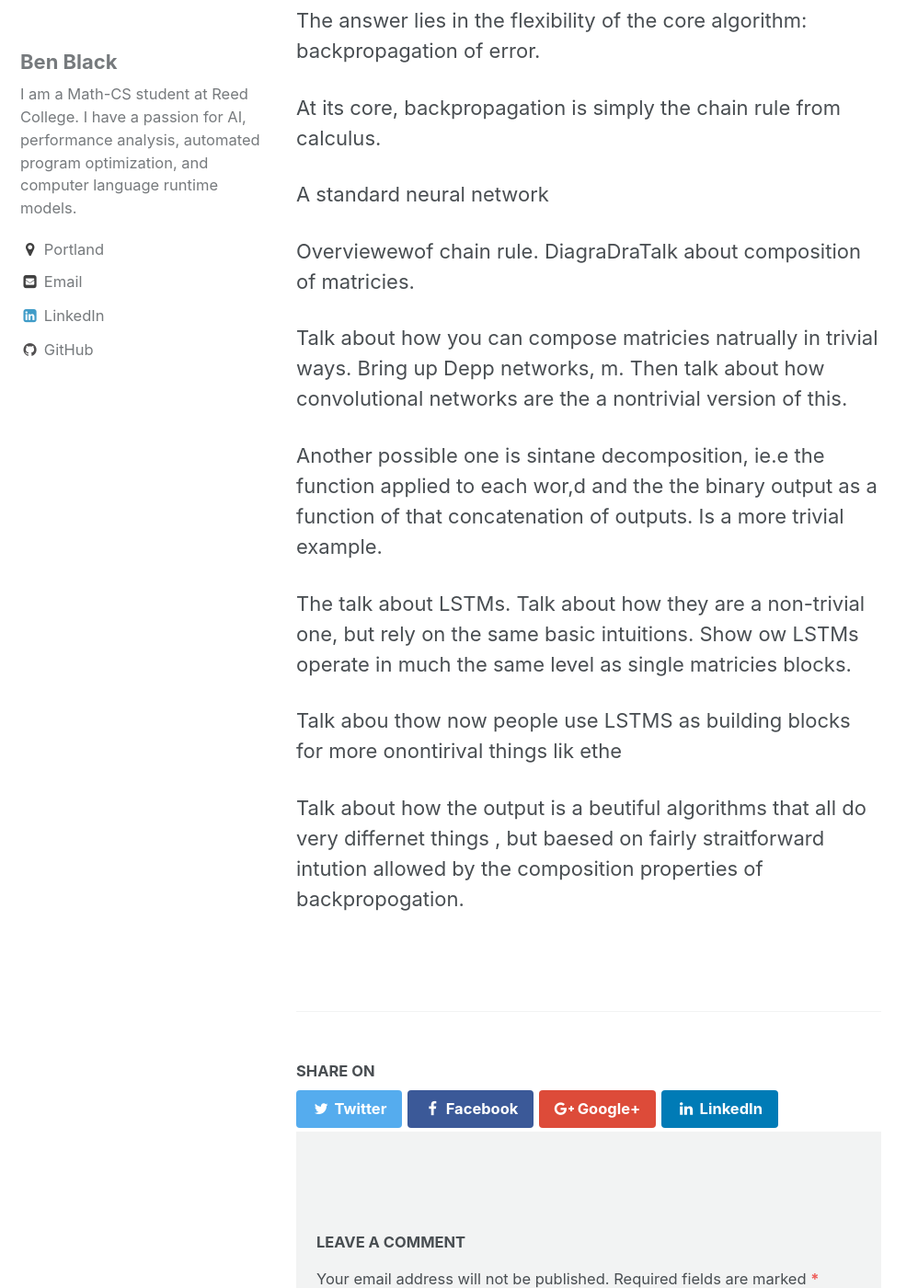
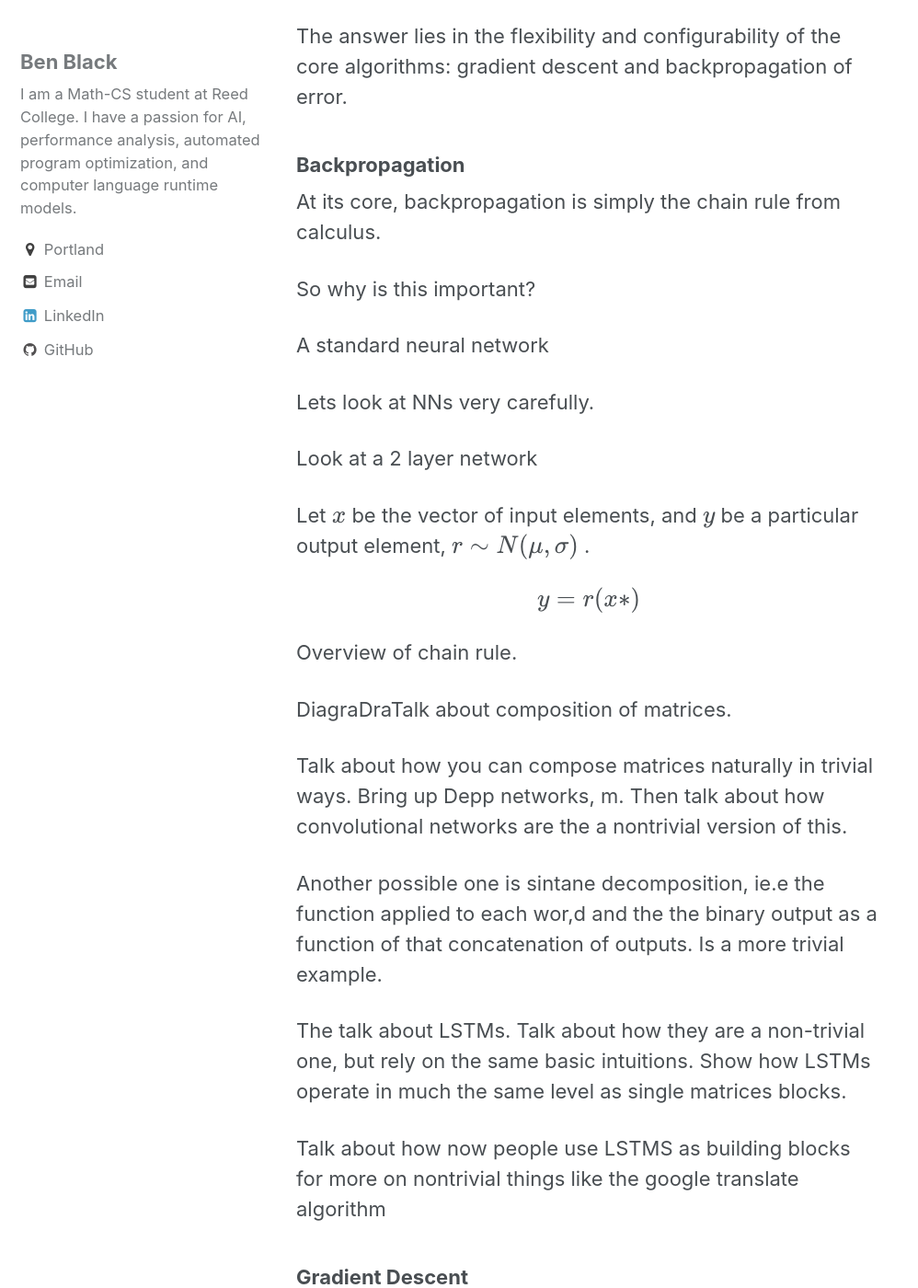
Before and after one commit to benblack769/benblack769.github.io, a Jekyll site: the page built from neural_posts/backpropogation-composeable-configurable.md, in a window 1280 px wide and 1400 px high, scrolled down 554 px. Shown: the whole window at 92% size, without its empty margins (0-998 px from the left). Built offline with Jekyll 4.4.1, drawn with Linux system fonts in a browser that asks for light colours; our own code applies the rules of GitHub Pages for plain Markdown files; formulas are drawn with MathJax 3; some of the changed text lies outside the part shown.

Commit message:
test math

```diff
--- a/neural_posts/backpropogation-composeable-configurable.md
+++ b/neural_posts/backpropogation-composeable-configurable.md
@@ -1,28 +1,67 @@
-Backpropagation
+## Backpropagation
 
-{% raw %}
-$$x + y = z$$
-{% endraw %}
+Neural networks have been praised as one of the most flexible machine learning tool, and indeed algorithm of all time. However, if you look more closely, neural networks for different problem domains have significantly different structure. So why do people think they are flexible? What makes people think that they are so powerful?
 
-Neural networks have been praised as one of the most flexible machine learning tool, and indeed algorithm of all time. However, if you look more closely, neural networks for different problem domains have significantly different structure. So why  do people think they are flexible? What makes people think that they are so powerful?
+The answer lies in the flexibility and configurability of the core algorithms: gradient descent and backpropagation of error.
 
-The answer lies in the flexibility of the core algorithm: backpropagation of error.
+
+
+### Backpropagation
 
 At its core, backpropagation is simply the chain rule from calculus.
 
+So why is this important?
+
+
+
 A standard neural network
 
-Overviewewof chain rule.
-DiagraDraTalk about composition of matricies.
+Lets look at NNs very carefully.
 
-Talk about how you can compose matricies natrually in trivial ways. Bring up Depp networks, m. Then talk about how convolutional networks are the a nontrivial version of this.
+Look at a 2 layer network
+
+Let $$x$$ be the vector of input elements, and $$y$$ be a particular output element, {% raw %}$$r \sim N(\mu, \sigma)$$ {% endraw %}.
+
+{% raw %}
+$$ y = r(x*) $$
+{% endraw %}
+
+Overview of chain rule.
+
+DiagraDraTalk about composition of matrices.
+
+Talk about how you can compose matrices naturally in trivial ways. Bring up Depp networks, m. Then talk about how convolutional networks are the a nontrivial version of this.
 
 Another possible one is sintane decomposition, ie.e the function applied to each wor,d and the the binary output as a function of that concatenation of outputs.  Is a more trivial example.
 
 
 
-The talk about LSTMs. Talk about how they are a non-trivial one, but rely on the same basic intuitions. Show ow LSTMs operate in much the same level as single matricies blocks.
+The talk about LSTMs. Talk about how they are a non-trivial one, but rely on the same basic intuitions. Show how LSTMs operate in much the same level as single matrices blocks.
 
-Talk abou thow now people use LSTMS as building blocks for more onontirival things lik ethe
+Talk about how now people use LSTMS as building blocks for more on nontrivial things like the google translate algorithm
 
-Talk about how the output is a beutiful algorithms that all do very differnet things , but baesed on fairly straitforward intution allowed by the composition properties of backpropogation.
+### Gradient Descent
+
+Now lets look at gradient descent, and how we might hope to solve some of the problems in backpropagation with techniques here.
+
+### Conclusion
+
+Neural networks are really complicated. I hope that this paper will not make anyone think that neural networks are easy to configure to new problem areas, because they are not. In order to build a new network, you need to establish
+
+* algebraic structure
+* sizes of the matrices
+* gradient descent algorithm (and associated hyper-parameters)
+* cost function
+* Preprocessing input/output
+
+All these things are highly non-trivial problems (the parameters and sizes are especially tricky), and take a lot of work to get them good enough to beat the current cutting edge techniques.
+
+When you consider how slow training is, the process of developing all of this can take months.
+
+Many of the doubters think of this complexity as a serious weakness of neural networks, and a sign that other techniques will soon supplant them.
+
+The doubters so far have been proven wrong again and again.
+
+The reason is because while neural networks are complicated at a holistic level, they can be composed nicely into different parts, different tradeoff, and different ways to specialize the problem to specific domains. Intuitive structures work amazingly well. Experts can build powerful intuitions about how the hyper-parameters interact.
+
+beautiful algorithms that all do very different things , but based on fairly straightforward intuition allowed by the composition properties of backpropagation, and the constant ideas from gradient descent.
```
